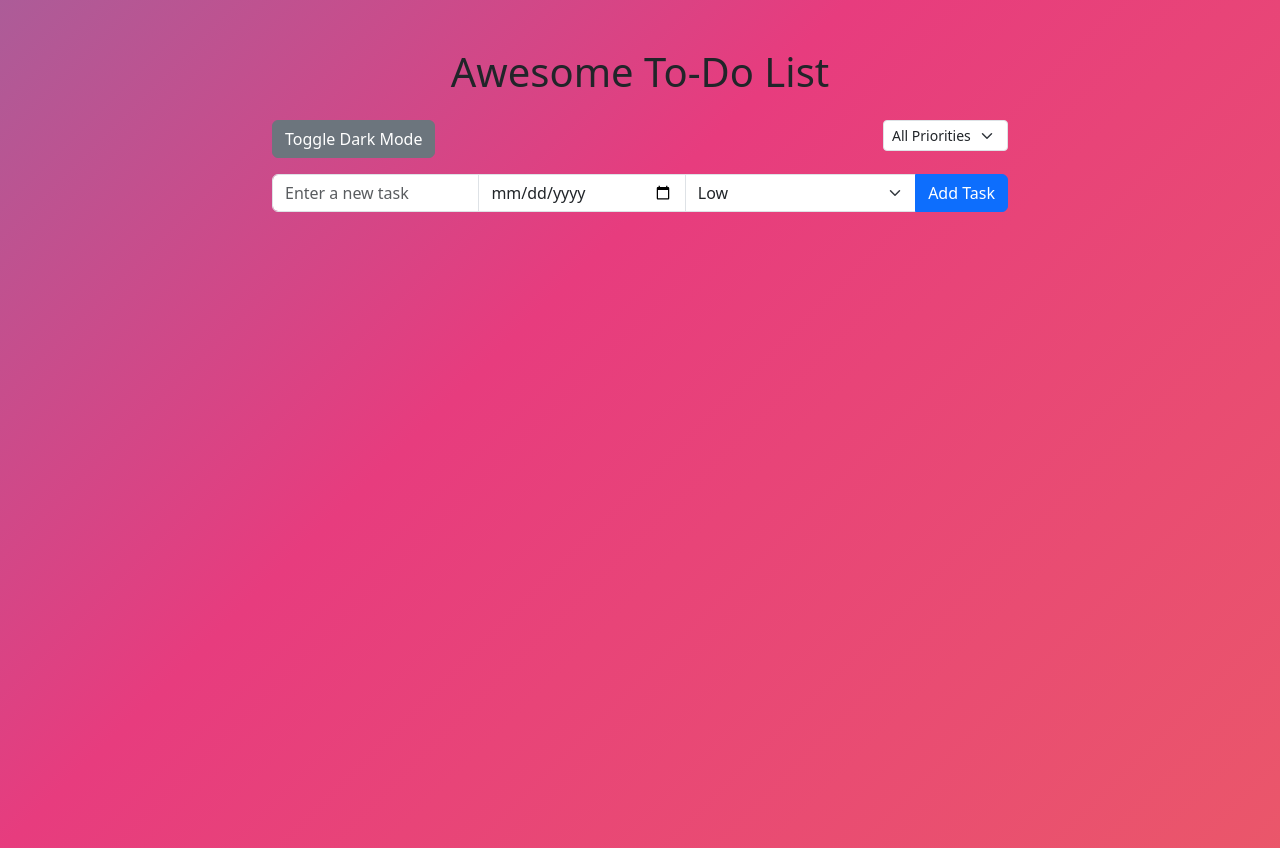
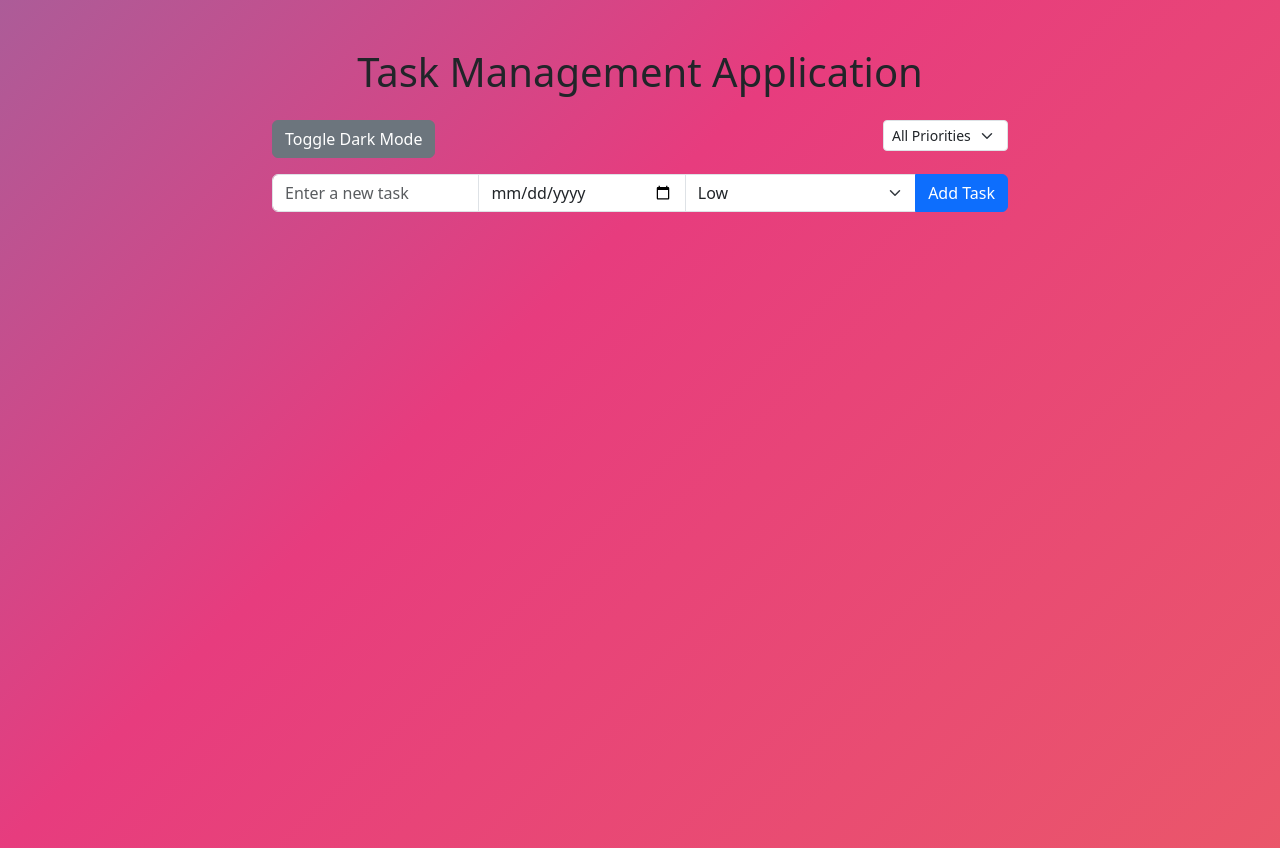
Before and after one commit to Ashish6099/Task-Management-Application, a plain HTML site: page index.html in a window 1280 px wide. Drawn offline with nearby package versions, Linux system fonts and the light colour scheme.

Commit message:
Update index.html

```diff
--- a/index.html
+++ b/index.html
@@ -14,7 +14,7 @@
 </head>
 <body>
     <div class="container mt-5">
-        <h1 class="text-center mb-4">Awesome To-Do List</h1>
+        <h1 class="text-center mb-4">Task Management Application</h1>
         <div class="row justify-content-center">
             <div class="col-md-8">
                 <div class="d-flex justify-content-between mb-3">
```
